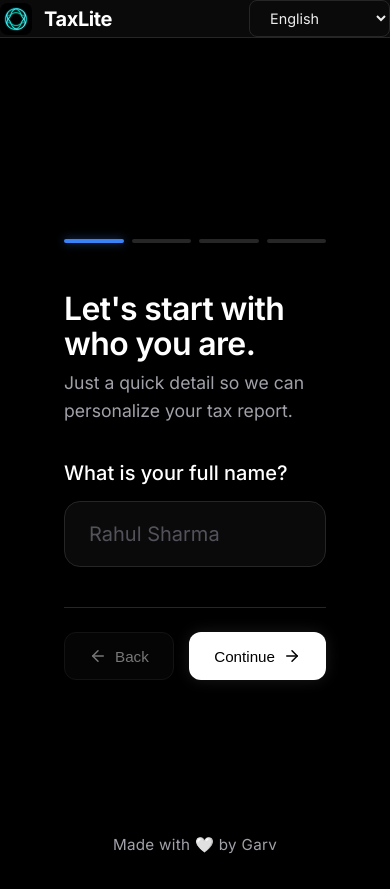
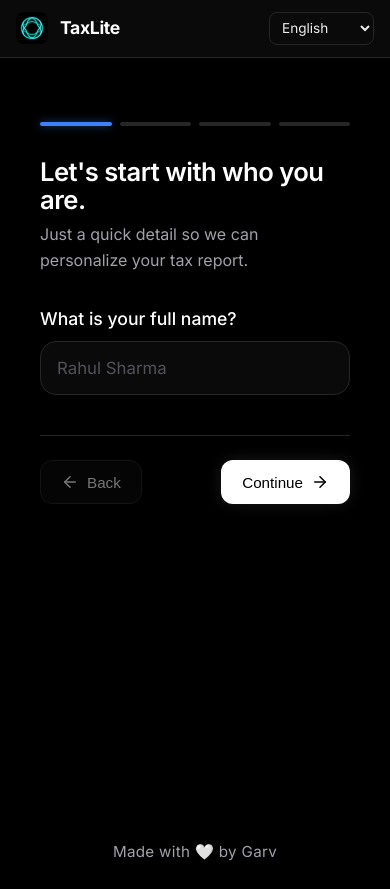
Before and after one commit to Jindalgarv/TaxLite, a Next.js app: page / in a window 390 px wide. Both pictures are taken after a click on the button "Get Started". Built offline with nearby package versions, Linux system fonts and the light colour scheme.

Commit message:
style: fix mobile ui responsiveness

```diff
--- a/src/app/globals.css
+++ b/src/app/globals.css
@@ -589,3 +589,83 @@ label {
 .chat-send-btn-active:hover {
   box-shadow: var(--shadow-glow);
 }
+
+/* ======================== */
+/* Mobile Responsiveness    */
+/* ======================== */
+
+@media (max-width: 768px) {
+  .container {
+    padding: 1.25rem;
+    justify-content: flex-start;
+    padding-top: 2rem;
+  }
+
+  .navbar-content {
+    padding: 0.75rem 1rem;
+  }
+
+  .navbar-title {
+    font-size: 1.1rem;
+  }
+
+  .lang-select {
+    padding: 0.4rem 0.5rem;
+    font-size: 0.85rem;
+  }
+
+  h1 { font-size: 2.5rem; }
+  h2 { font-size: 1.6rem; }
+  h3 { font-size: 1.25rem; }
+  p { font-size: 1rem; }
+
+  input, select, textarea {
+    padding: 1rem;
+    font-size: 1.05rem;
+  }
+
+  label {
+    font-size: 1.1rem;
+    margin-bottom: 0.5rem;
+  }
+
+  .btn {
+    padding: 0.75rem 1.25rem !important;
+    font-size: 0.95rem !important;
+  }
+
+  .form-group {
+    margin-bottom: 1.5rem;
+  }
+
+  .result-banner {
+    flex-direction: column;
+    text-align: center;
+    padding: 1.25rem;
+    gap: 0.75rem;
+  }
+
+  .result-section {
+    padding: 1.25rem;
+  }
+
+  .result-row {
+    font-size: 0.85rem;
+  }
+
+  .result-value {
+    font-size: 0.95rem;
+  }
+
+  .regime-card {
+    padding: 1.25rem;
+  }
+
+  .regime-row {
+    font-size: 0.85rem;
+  }
+
+  .step-indicator {
+    margin-bottom: 2rem;
+  }
+}
```
